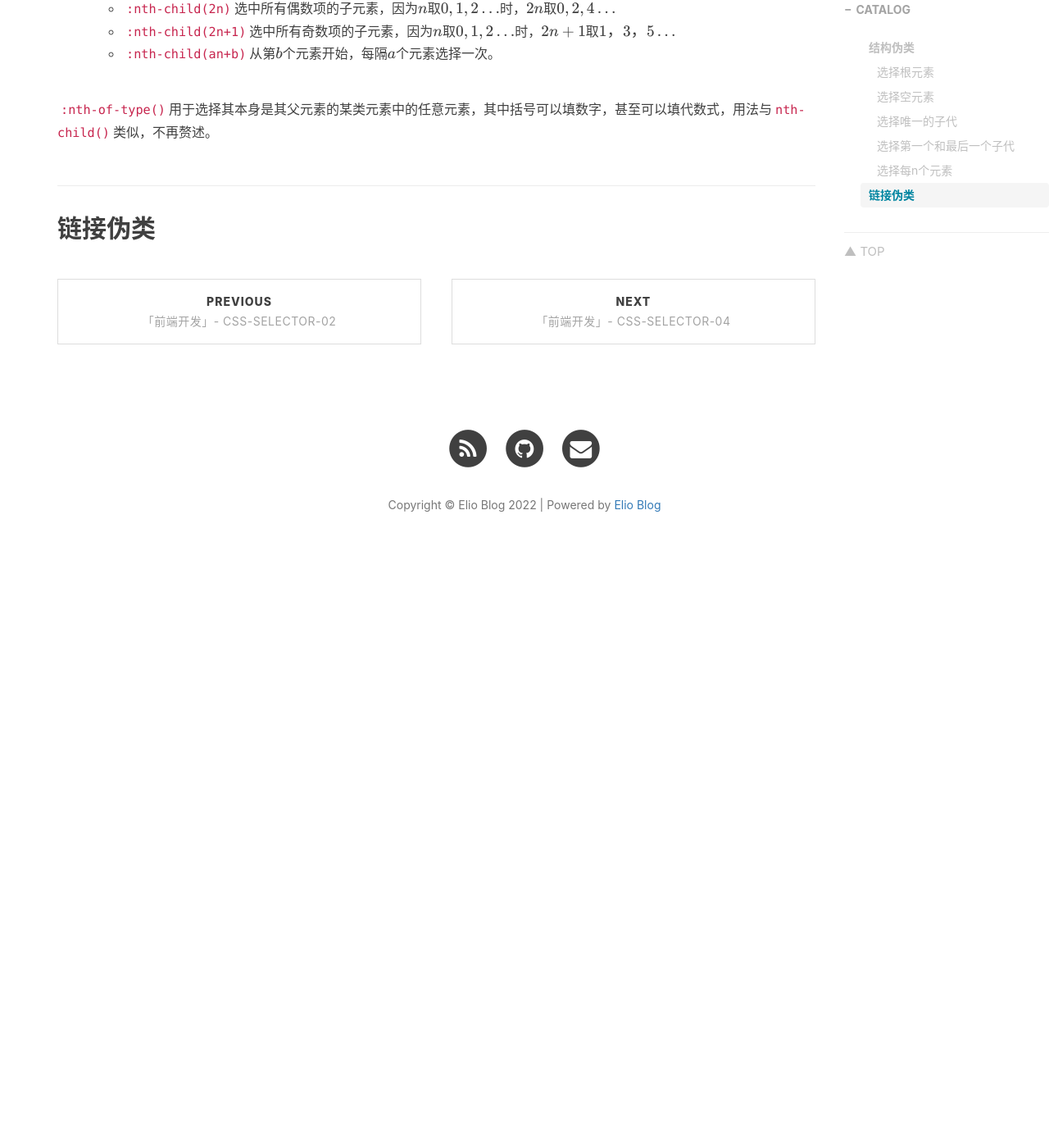
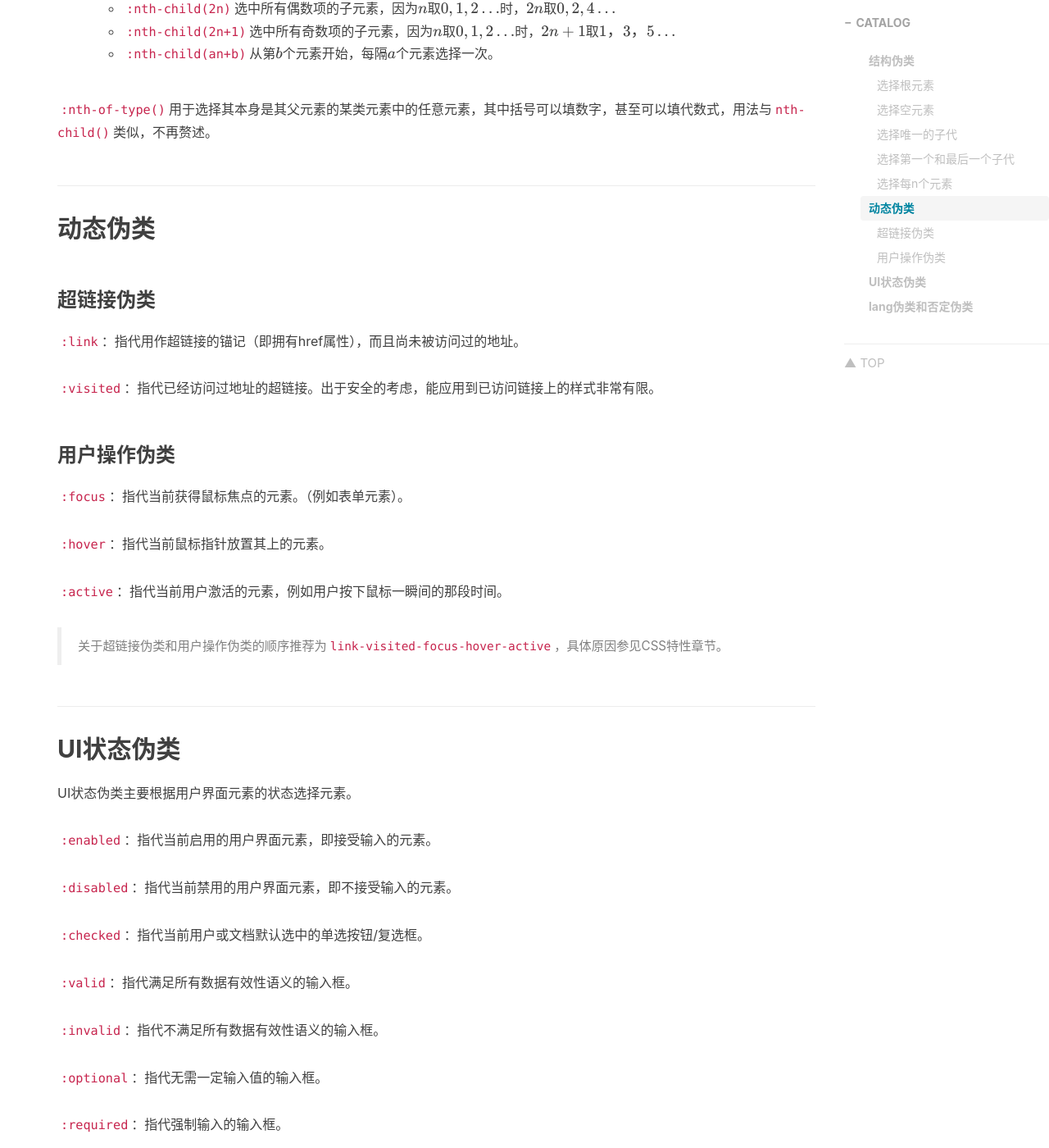
Before and after one commit to eliochiu/eliochiu.github.io, a Jekyll site: the page built from _posts/frontend/css/2022-10-20-frontend-css-Selector-03.md, in a window 1280 px wide and 1400 px high, scrolled down 3213 px. Shown: the whole window at 82% size. Built offline with Jekyll 4.4.1, drawn with Linux system fonts in a browser that asks for light colours; nearby versions of some CDN libraries; comment, search, counter and statistics services are not loaded; before the commit the page ends 3933 px from its top, so only the background shows below that; some of the changed text lies outside the part shown.

Commit message:
add feature

```diff
--- a/_posts/frontend/css/2022-10-19-frontend-css-Selector-03.md
+++ b/_posts/frontend/css/2022-10-20-frontend-css-Selector-03.md
@@ -110,4 +110,48 @@ p:only-of-type {
 
 `:nth-of-type()`用于选择其本身是其父元素的某类元素中的任意元素，其中括号可以填数字，甚至可以填代数式，用法与`nth-child()`类似，不再赘述。
 
-## 链接伪类
+## 动态伪类
+
+### 超链接伪类
+
+`:link`：指代用作超链接的锚记（即拥有href属性），而且尚未被访问过的地址。
+
+`:visited`：指代已经访问过地址的超链接。出于安全的考虑，能应用到已访问链接上的样式非常有限。
+
+### 用户操作伪类
+`:focus`：指代当前获得鼠标焦点的元素。（例如表单元素）。
+
+`:hover`：指代当前鼠标指针放置其上的元素。
+
+`:active`：指代当前用户激活的元素，例如用户按下鼠标一瞬间的那段时间。
+
+> 关于超链接伪类和用户操作伪类的顺序推荐为`link-visited-focus-hover-active`，具体原因参见CSS特性章节。
+
+## UI状态伪类
+UI状态伪类主要根据用户界面元素的状态选择元素。
+
+`:enabled`：指代当前启用的用户界面元素，即接受输入的元素。
+
+`:disabled`：指代当前禁用的用户界面元素，即不接受输入的元素。
+
+`:checked`：指代当前用户或文档默认选中的单选按钮/复选框。
+
+`:valid`：指代满足所有数据有效性语义的输入框。
+
+`:invalid`：指代不满足所有数据有效性语义的输入框。
+
+`:optional`：指代无需一定输入值的输入框。
+
+`:required`：指代强制输入的输入框。
+
+`:read-write`：指代用户可读写的输入框。
+
+`:read-only`：指代不能由用户输入的输入框。
+
+## lang伪类和否定伪类
+
+`:lang()`：用于根据文本使用的语言选择元素。
+
+`:not()`：用于选择不满足某条件的元素
+
+> 注意：否定伪类的括号里可以填入简单选择器（ID、class、element、attribute and universal）
```
Also changed, not shown: other parts of _posts/frontend/css/2022-10-20-frontend-css-Selector-03.md (+1 -1 lines), _posts/frontend/css/2022-10-20-frontend-css-Selector-04.md (added, +43 -0 lines), _posts/frontend/css/2022-10-20-frontend-css-feature.md (renamed from _posts/frontend/css/2022-10-19-frontend-css-Selector-04.md, +3 -12 lines).
